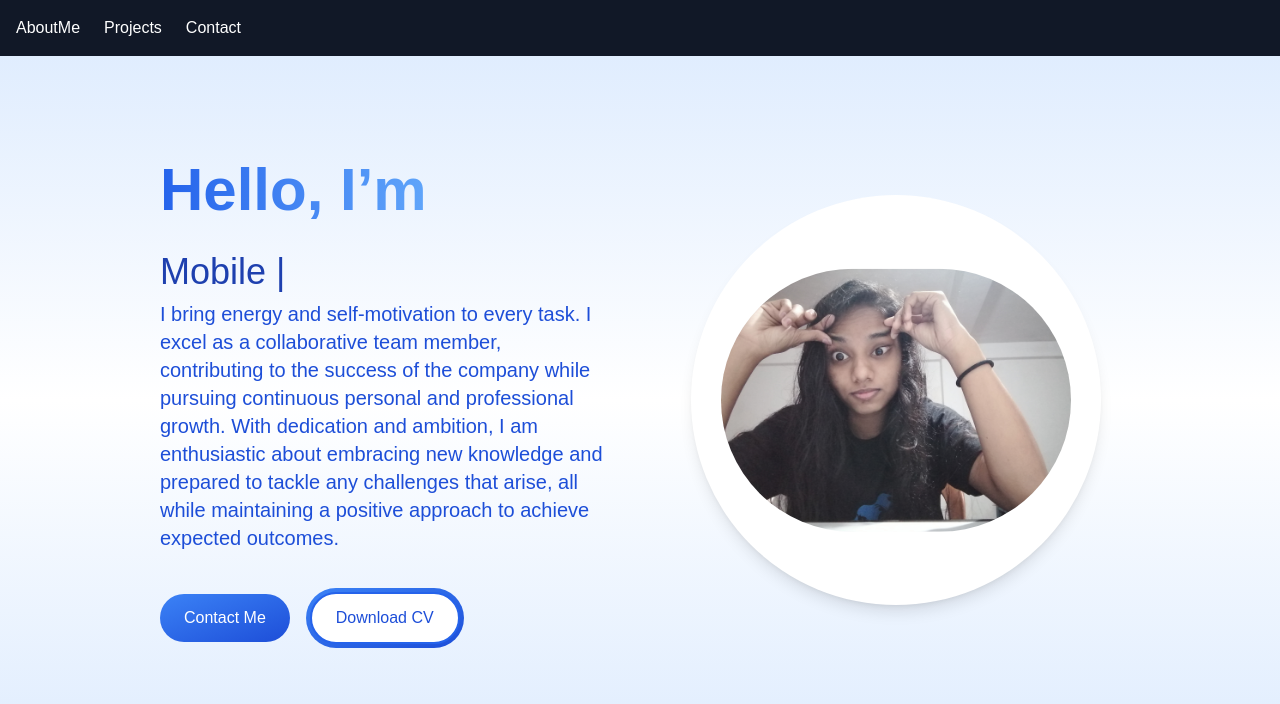
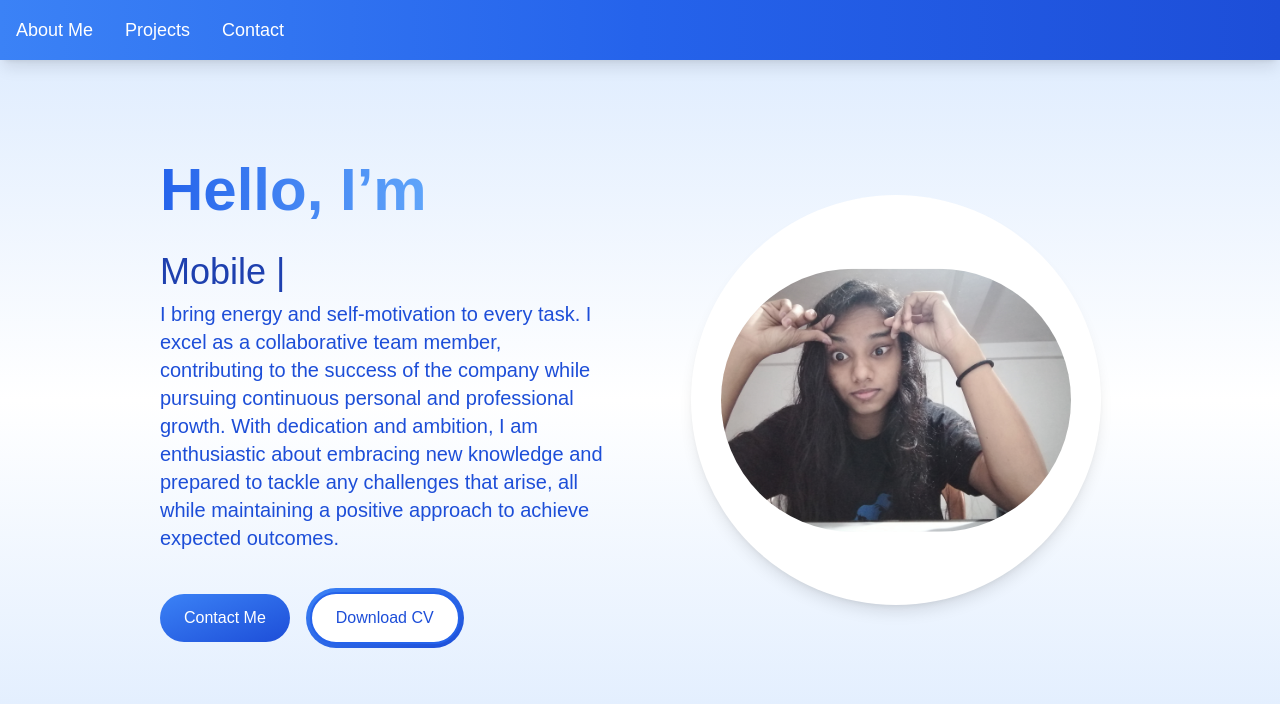
Before and after one commit to HarshaniYaparathne/Portfolio, a Next.js app: page / in a window 1280 px wide. Shown: the top 704 px of the page. Built offline with nearby package versions, Linux system fonts and the light colour scheme.

Commit message:
Change navbar color

```diff
--- a/src/app/components/common/NavBar.tsx
+++ b/src/app/components/common/NavBar.tsx
@@ -4,21 +4,30 @@ import Link from "next/link";
 
 const NavBar = () => {
   return (
-    <nav className="bg-gray-900 p-4 w-full fixed top-0 z-50">
+    <nav className="bg-gradient-to-r from-blue-500 via-blue-600 to-blue-700 p-4 w-full fixed top-0 z-50 shadow-lg">
       <div className="container mx-auto flex justify-between items-center">
-        <ul className="flex space-x-6">
+        <ul className="flex space-x-8">
           <li>
-            <Link href="/#about" className="text-white hover:text-gray-400">
-              AboutMe
+            <Link
+              href="/#about"
+              className="text-white text-lg font-medium hover:text-blue-300 transition duration-300 ease-in-out"
+            >
+              About Me
             </Link>
           </li>
           <li>
-            <Link href="/#projects" className="text-white hover:text-gray-400">
+            <Link
+              href="/#projects"
+              className="text-white text-lg font-medium hover:text-blue-300 transition duration-300 ease-in-out"
+            >
               Projects
             </Link>
           </li>
           <li>
-            <Link href="/#contact" className="text-white hover:text-gray-400">
+            <Link
+              href="/#contact"
+              className="text-white text-lg font-medium hover:text-blue-300 transition duration-300 ease-in-out"
+            >
               Contact
             </Link>
           </li>
```
